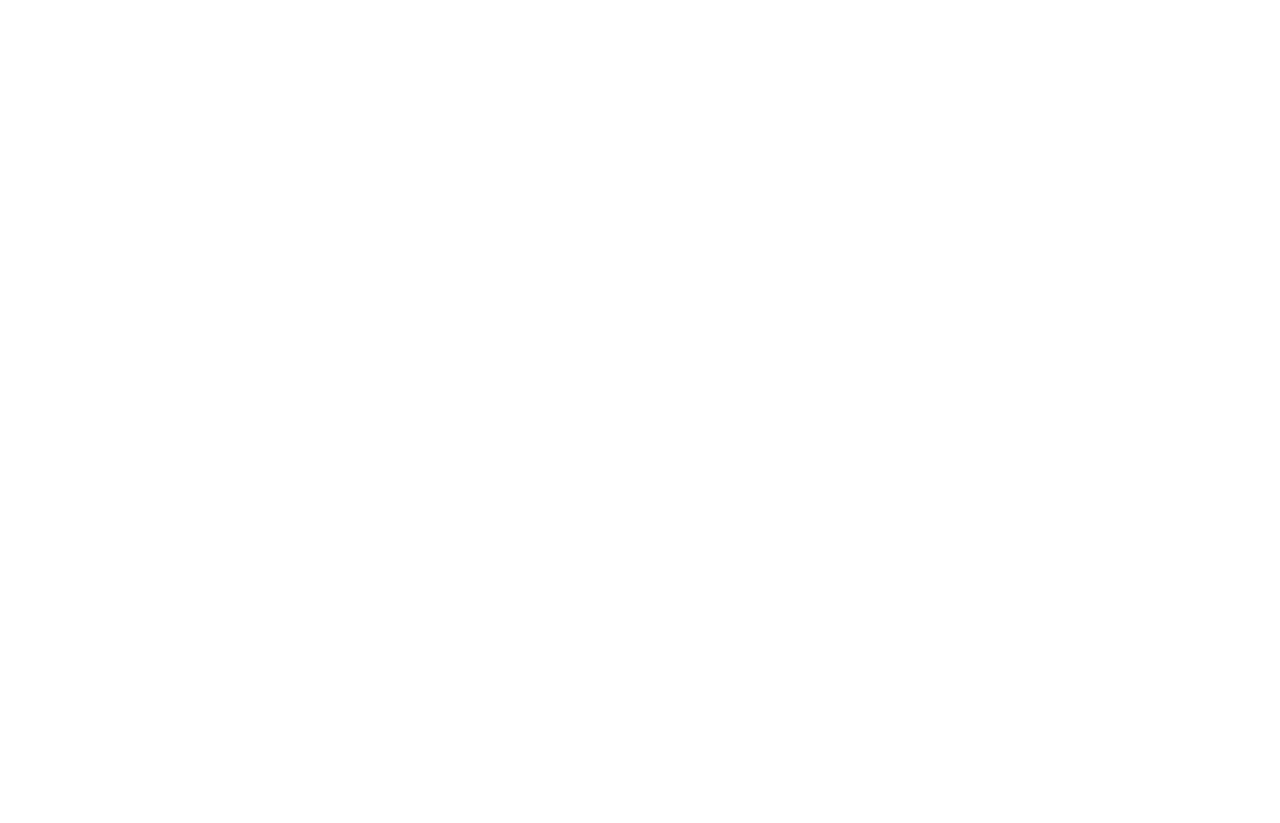
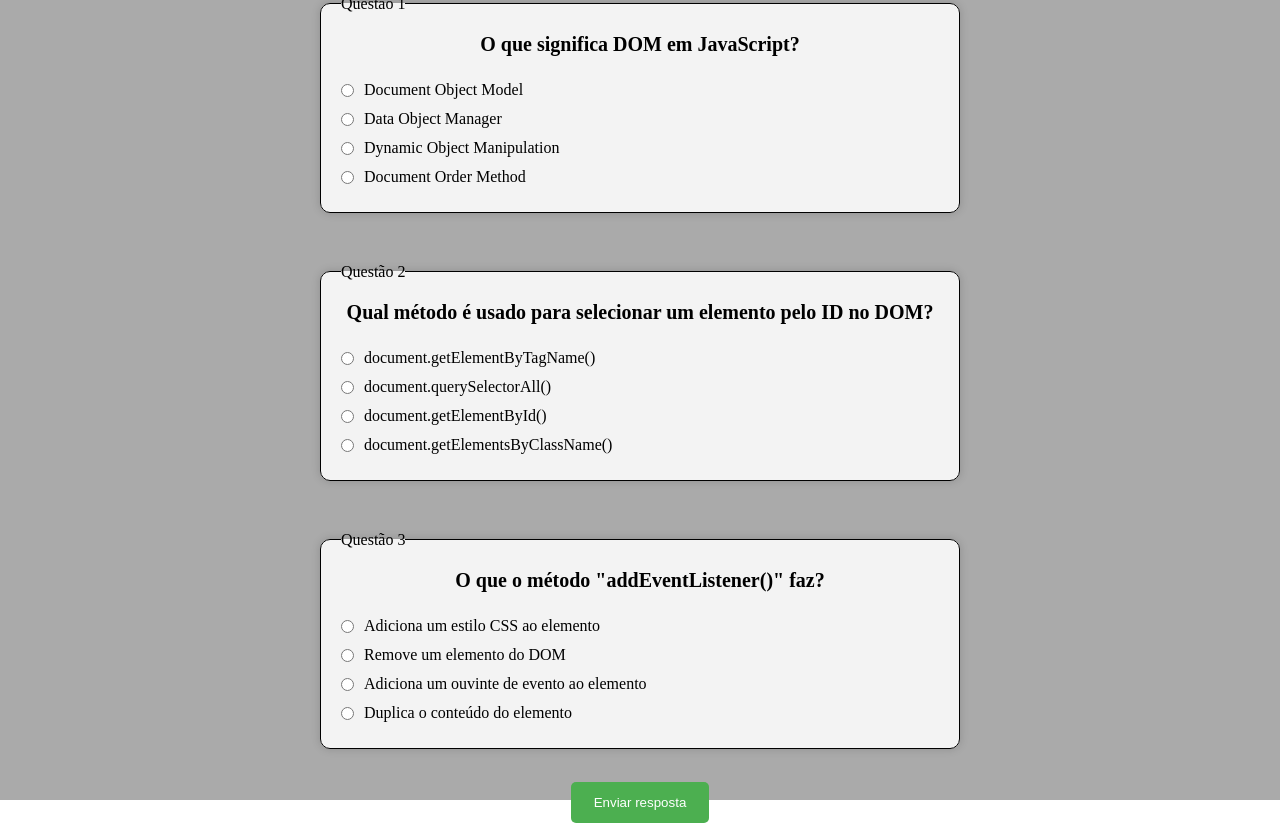
Before and after one commit to mickeiasdev/interatividade-em-paginas-web, a plain HTML site: page DR3-TP3/DR3-TP3-10/index.html in a window 1280 px wide. Before the commit the page ends 800 px from the top, so only its background shows below. Drawn offline with Linux system fonts and the light colour scheme; files that its build step writes are made by us from their sources.

Commit message:
Add quiz form with multiple choice questions and scoring functionality

```diff
--- a/DR3-TP3/DR3-TP3-10/index.html
+++ b/DR3-TP3/DR3-TP3-10/index.html
@@ -6,9 +6,71 @@
     <title>Exercicio 10</title>
     <meta name='viewport' content='width=device-width, initial-scale=1'>
     <link rel='stylesheet' type='text/css' media='screen' href='main.css'>
-    <script src='main.js'></script>
+    <script src='main.js' defer></script>
 </head>
 <body>
-
+    <form action="#">
+        <fieldset>
+            <legend>Questão 1</legend>
+            <p>O que significa DOM em JavaScript?</p>
+            <div class="optionBox">
+                <input type="radio" name="resp1" id="resp1-1" class="option correct">
+                <label for="resp1-1">Document Object Model</label>
+            </div>
+            <div class="optionBox">
+                <input type="radio" name="resp1" id="resp1-2" class="option">
+                <label for="resp1-2">Data Object Manager</label>
+            </div>
+            <div class="optionBox">
+                <input type="radio" name="resp1" id="resp1-3" class="option">
+                <label for="resp1-3">Dynamic Object Manipulation</label>
+            </div>
+            <div class="optionBox">
+                <input type="radio" name="resp1" id="resp1-4" class="option">
+                <label for="resp1-4">Document Order Method</label>
+            </div>
+        </fieldset>
+        <fieldset>
+            <legend>Questão 2</legend>
+            <p>Qual método é usado para selecionar um elemento pelo ID no DOM?</²p>
+            <div class="optionBox">
+                <input type="radio" name="resp2" id="resp2-1" class="option">
+                <label for="resp2-1">document.getElementByTagName()</label>
+            </div>
+            <div class="optionBox">
+                <input type="radio" name="resp2" id="resp2-2" class="option">
+                <label for="resp2-2">document.querySelectorAll()</label>
+            </div>
+            <div class="optionBox">
+                <input type="radio" name="resp2" id="resp2-3" class="option correct">
+                <label for="resp2-3">document.getElementById()</label>
+            </div>
+            <div class="optionBox">
+                <input type="radio" name="resp2" id="resp2-4" class="option">
+                <label for="resp2-4">document.getElementsByClassName()</label>
+            </div>
+        </fieldset>
+        <fieldset>
+            <legend>Questão 3</legend>
+            <p>O que o método "addEventListener()" faz?</p>
+            <div class="optionBox">
+                <input type="radio" name="resp3" id="resp3-1" class="option">
+                <label for="resp3-1">Adiciona um estilo CSS ao elemento</label>
+            </div>
+            <div class="optionBox">
+                <input type="radio" name="resp3" id="resp3-2" class="option">
+                <label for="resp3-2">Remove um elemento do DOM</label>
+            </div>
+            <div class="optionBox">
+                <input type="radio" name="resp3" id="resp3-3" class="option correct">
+                <label for="resp3-3">Adiciona um ouvinte de evento ao elemento</label>
+            </div>
+            <div class="optionBox">
+                <input type="radio" name="resp3" id="resp3-4" class="option">
+                <label for="resp3-4">Duplica o conteúdo do elemento</label>
+            </div>
+        </fieldset>
+        <button type="submit" id="submit">Enviar resposta</button>
+    </form>
 </body>
 </html>
--- /dev/null
+++ b/DR3-TP3/DR3-TP3-10/main.css
@@ -0,0 +1,57 @@
+* {
+    margin: 0;
+    padding: 0;
+    box-sizing: border-box;
+}
+
+form {
+    display: flex;
+    flex-direction: column;
+    justify-content: center;
+    align-items: center;
+    height: 100vh;
+    background-color: #aaaaaa;
+}
+
+fieldset {
+    width: 50%;
+    margin: 25px auto;
+    padding: 20px;
+    border: 1px solid #000;
+    border-radius: 10px;
+    background-color: #f3f3f3;
+    box-shadow: 0 0 10px #0000002a;
+}
+p {
+    font-size: 20px;
+    font-weight: bold;
+    margin-bottom: 20px;
+    color: #000;
+    text-align: center;
+}
+
+input {
+    padding: 5px 20px;
+    margin: 8px 0;
+}
+
+.optionBox {
+    display: flex;
+    align-items: center;
+    gap: 10px;
+}
+
+button {
+    padding: 10px 20px;
+    margin: 8px 0;
+    background-color: #4CAF50;
+    border: 3px solid transparent;
+    color: white;
+    border-radius: 5px;
+    cursor: pointer;
+}
+
+button:hover {
+    background-color: #45a049;
+    border: 3px solid #4CAF50;
+}
--- a/DR3-TP3/DR3-TP3-10/main.js
+++ b/DR3-TP3/DR3-TP3-10/main.js
@@ -0,0 +1,20 @@
+// quando o usuario clicar em enviar respostas,
+// tenho tenho que pegar o fieldsete e verificar qual input da div .option estar com checked.
+// se o input estiver com checked e a classe dele for igual a correct, eu encremento mais
+// a variavel score. no final eu mostro o score do usuario em um alerta.
+
+const form = document.querySelector('form');
+const options = document.querySelectorAll('.option');
+const submit = document.getElementById('submit');
+let score = 0;
+
+submit.addEventListener('click', () => {
+    options.forEach((option)=>{
+        if(option.checked && option.classList.contains("correct")){
+            score++;
+        }
+    })
+    alert(`Voce acertou ${score} questoes`);
+    score = 0;
+    form.reset();
+})
```
